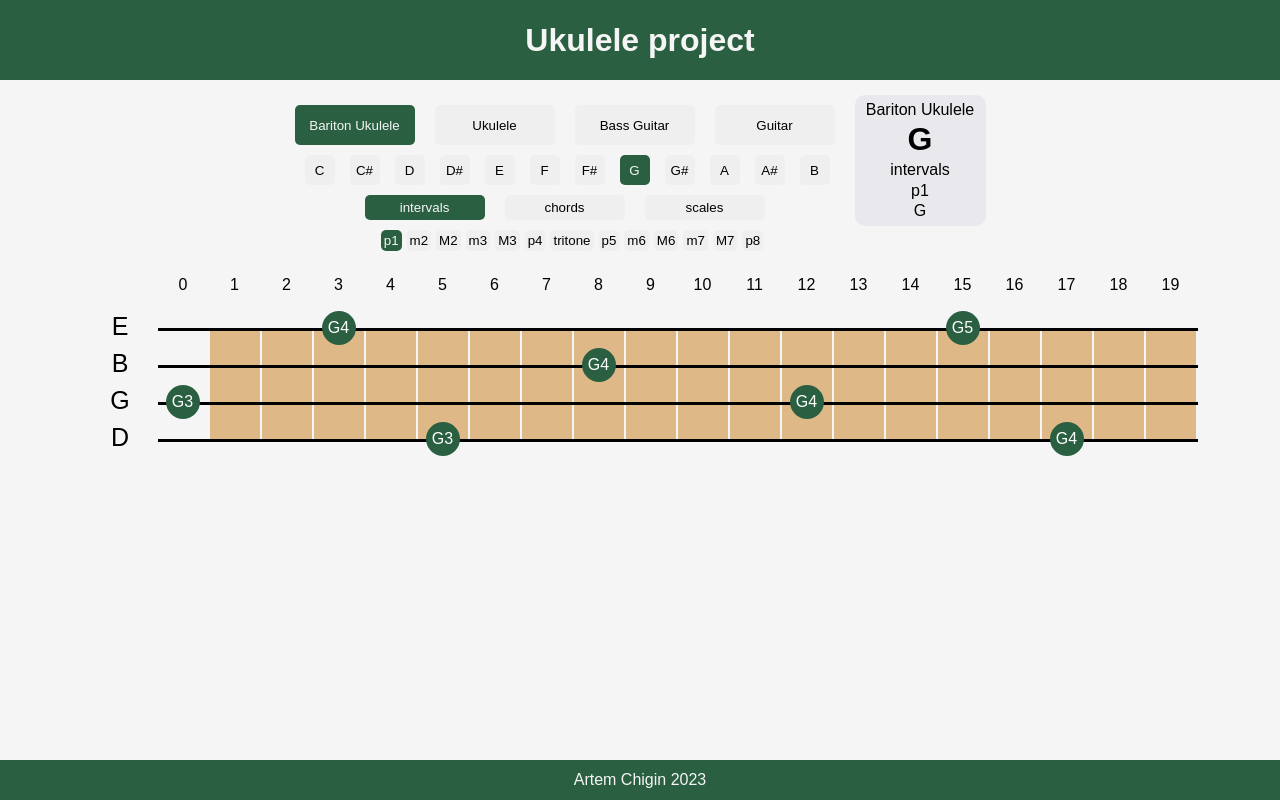
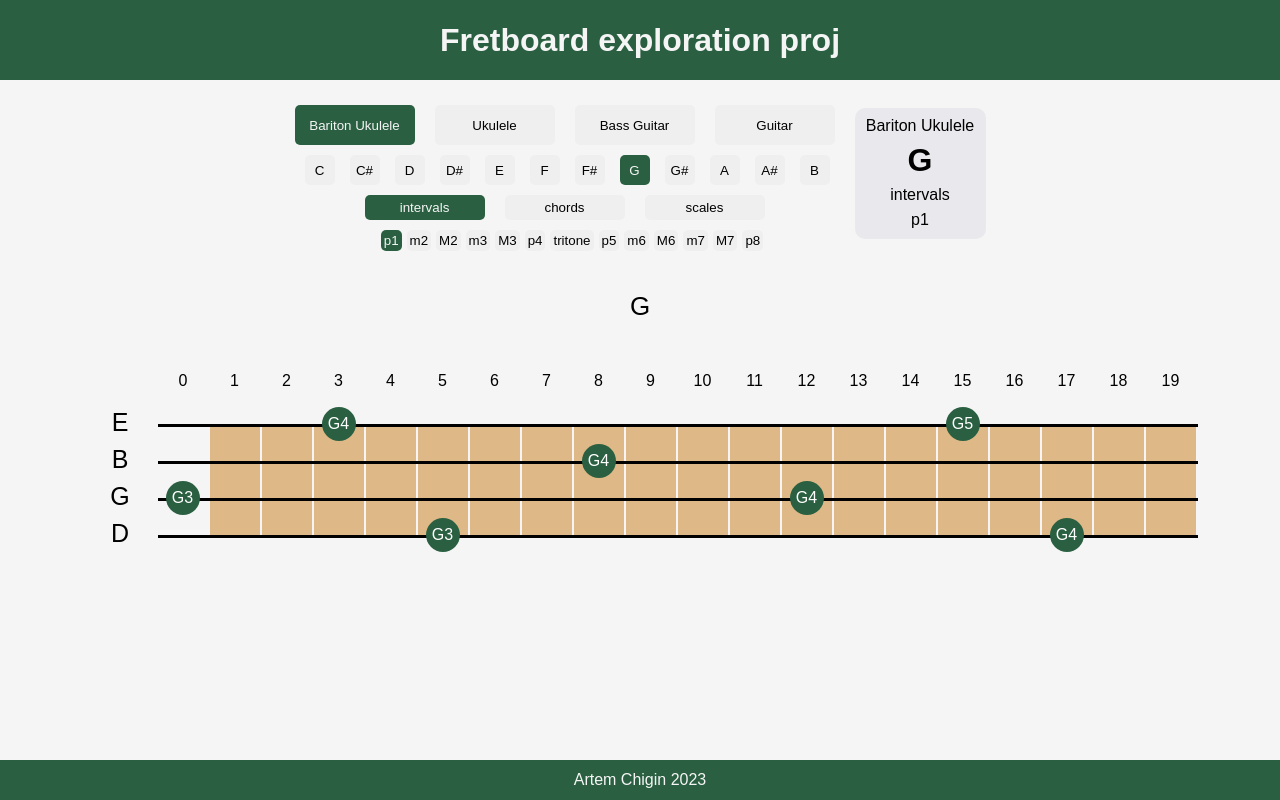
Before and after one commit to artem-chigin/fretboard-map, a React (Create React App) app: page / in a window 1280 px wide. Built offline with nearby package versions, Linux system fonts and the light colour scheme.

Commit message:
Added display sequence

```diff
--- a/public/index.html
+++ b/public/index.html
@@ -24,12 +24,12 @@
       work correctly both with client-side routing and a non-root public URL.
       Learn how to configure a non-root public URL by running `npm run build`.
     -->
-    <title>React App</title>
+    <title>Fretboard exploration project</title>
   </head>
   <body>
     <noscript>You need to enable JavaScript to run this app.</noscript>
     <header>
-      <h1>Ukulele project</h1>
+      <h1>Fretboard exploration proj</h1>
     </header>
     <main>
       <div id="root"></div>
--- a/src/components-for-render/info-panel.js
+++ b/src/components-for-render/info-panel.js
@@ -1,15 +1,12 @@
-import DisplaySequence from "./display-sequence";
+// import DisplaySequence from "./display-sequence";
 
-function InfoPanel({rootNote, sequenceType, sequenceName, sequence, instrumentName}) {
+function InfoPanel({rootNote, sequenceType, sequenceName, currentSequence, instrumentName}) {
     return (
         <div className="info">
             <p>{instrumentName}</p>
             <h1>{rootNote}</h1>
             <p>{sequenceType}</p>
             <p>{sequenceName}</p>
-            {/* <label>Generated sequence:</label> */}
-            {/* <h2>{sequence.join(" - ")}</h2> */}
-            <DisplaySequence currentSequence={sequence}/>
         </div>
     )
 };
--- a/src/components-for-render/ui.js
+++ b/src/components-for-render/ui.js
@@ -8,7 +8,7 @@ import InfoPanel from './info-panel';
 import instruments from "../instrument-scale-calculations/instruments"
 import MusicalInstrument from '../instrument-scale-calculations/musical-instrument';
 import MUSIC_CONST from '../instrument-scale-calculations/musical-constants';
-// import DisplaySequence from './display-sequence';
+import DisplaySequence from './display-sequence';
 
 
 function UI() {
@@ -56,9 +56,12 @@ function UI() {
                         sequenceType={sequenceType}
                         sequenceName={sequenceName}
                         sequence={sequence}
-                        instrumentName={currentInstrument.instrumentName}/>
+                        instrumentName={currentInstrument.instrumentName}
+                        currentSequence={sequence}/>
                 </div>
-                {/* <DisplaySequence currentSequence={sequence}/> */}
+                <div className='sequence'>
+                    <DisplaySequence currentSequence={sequence}/>
+                    </div>
                 <div className='instrument-container'>
                     <DisplayInstrument instrument={currentInstrument}/>
                 </div>
--- a/src/index.css
+++ b/src/index.css
@@ -32,6 +32,11 @@ footer {
     background-color: #2A6041;
     color: whitesmoke;
     min-height: 5vh;
+}
+
+.instrument-container {
+    display: flex;
+    justify-content:space-between;
 }
 
 .instrument-representation {
@@ -176,8 +181,9 @@ button:hover {
 .ui-and-info {
     margin-top: 15px;
     display: flex;
+    flex-direction: row;
     justify-content: center;
-    /* align-items: center; */
+    align-items: center;
 }
 
 
@@ -194,3 +200,14 @@ button:hover {
     background-color: #E9E9ED;
     border-radius: 10px;
 }
+
+.sequence {
+    margin-top: 40px;
+    max-width: 500px;
+    /* padding: 10px; */
+    border-radius: 5px;
+    margin-left: auto;
+    margin-right: auto;
+    font-size: 26px;
+    text-align: center;
+}
--- a/src/instrument-scale-calculations/musical-constants.js
+++ b/src/instrument-scale-calculations/musical-constants.js
@@ -17,12 +17,12 @@ const MUSIC_CONST = {
         p8: [12]
     },
     chords: {
-            major: [4, 3],
-            minor: [3, 4],
+            maj: [4, 3],
+            m: [3, 4],
             aug: [4, 4],
             dim: [3, 3],
-            major7: [4, 3, 4],
-            dominant7: [4, 3, 3],
+            maj7: [4, 3, 4],
+            7: [4, 3, 3],
 
     },
     scales: {
```
